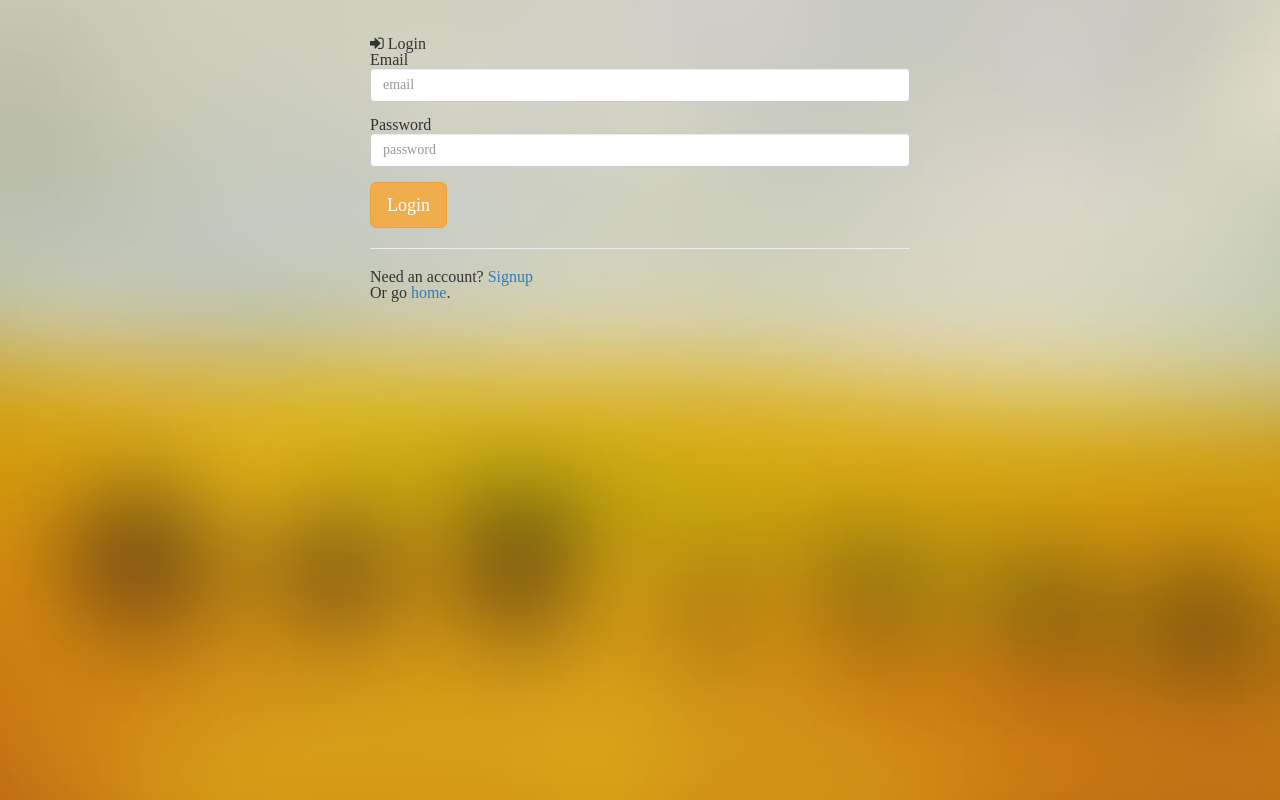
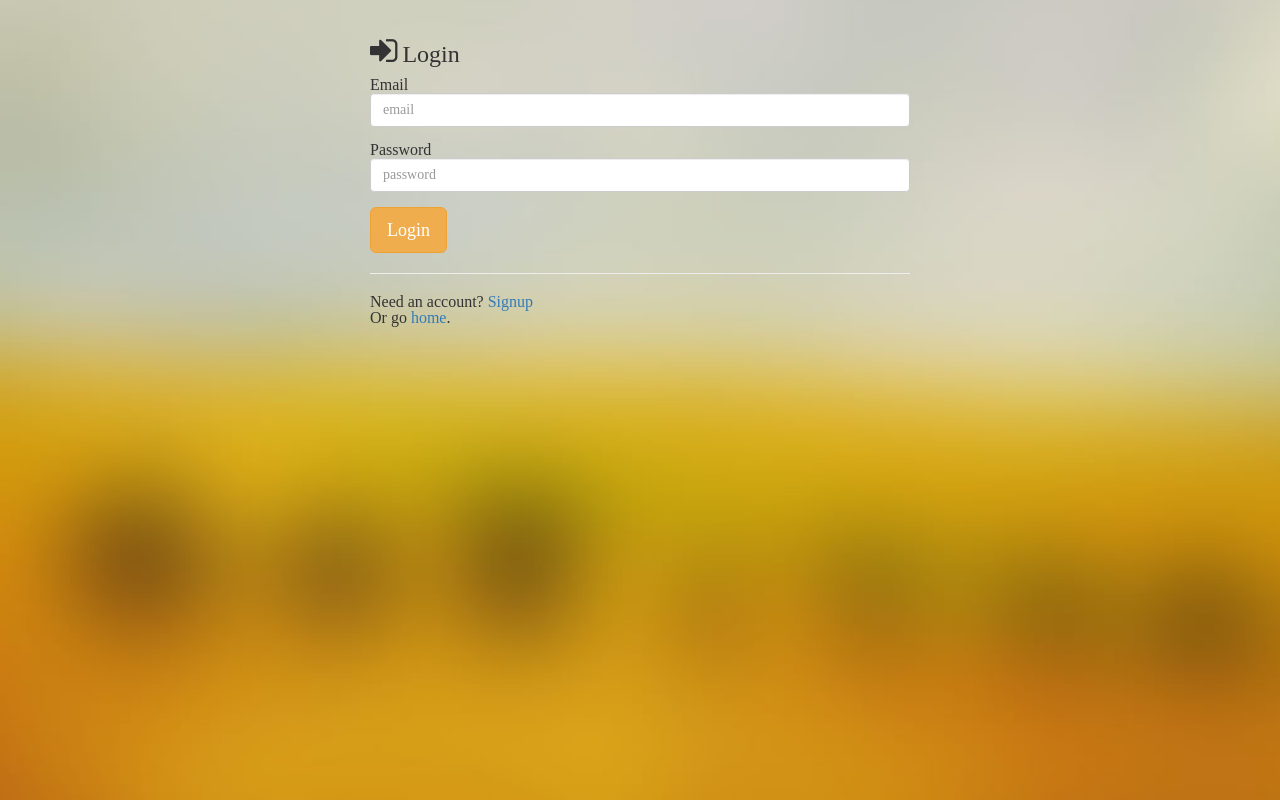
Before and after one commit to RovenskyOleg/TODO, a website: page public/index.html at #/login in a window 1280 px wide. Drawn offline with nearby package versions, Linux system fonts and the light colour scheme.

Commit message:
add fix style on Login and Signup form

```diff
--- a/public/style/main.css
+++ b/public/style/main.css
@@ -15,6 +15,28 @@ body {
 input {
     padding-left: 15px;
 }
+
+/*==== login =========*/
+h1 {
+    margin-bottom: 10px;
+}
+
+.title-login {
+    font-size: 150%;
+    padding-left: 5px;
+}
+/*=============*/
+
+/*==== signup =========*/
+h1 {
+    margin-bottom: 10px;
+}
+
+.title-signup {
+    font-size: 150%;
+    padding-left: 5px;
+}
+/*=============*/
 
 .title-todo {
     text-align: center;
--- a/public/views/login.html
+++ b/public/views/login.html
@@ -1,6 +1,6 @@
 <div class="container">
     <div class="col-sm-6 col-sm-offset-3">
-        <h1><span class="fa fa-sign-in"></span> Login</h1>
+        <h1><span class="fa fa-sign-in fa-2x"></span><span class="title-login">Login</span></h1>
         <div data-alert-info></div>
         <form>
             <div class="form-group">
```
Also changed, not shown: public/views/signup.html (+1 -1 lines).
